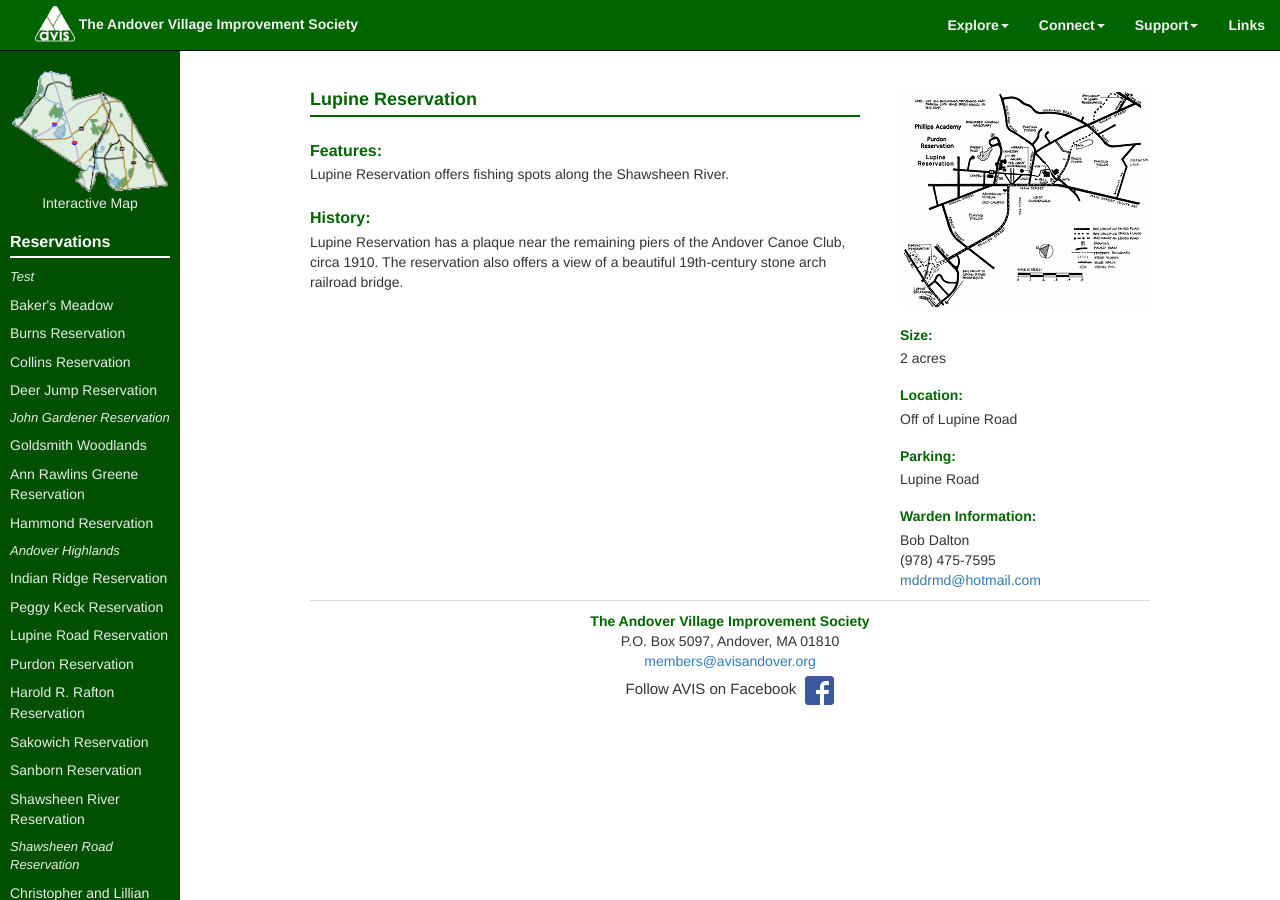
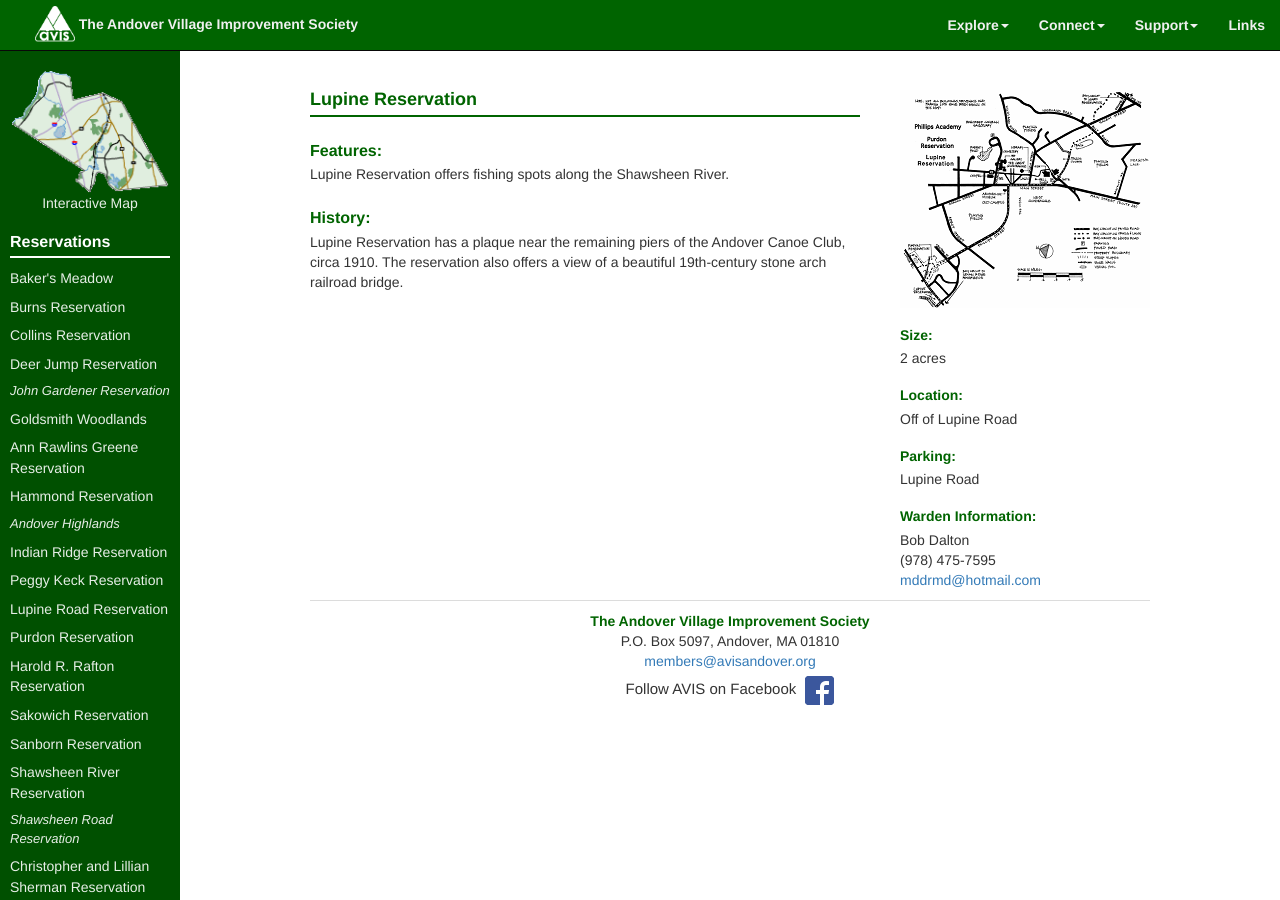
Before and after one commit to avisandover/avis-website, a Jekyll site: the page built from lupine.html, in a window 1280 px wide. Built offline with Jekyll 4.4.1, drawn with Linux system fonts in a browser that asks for light colours.

Commit message:
undo test

```diff
--- a/_layouts/reservation.html
+++ b/_layouts/reservation.html
@@ -25,7 +25,6 @@
       <h4><a href="/reservations.html">Reservations</a></h4>
       <hr>
       <ul>
-        <li>Test</li>
         <li><a href="/bakers.html">Baker's Meadow</a></li>
         <li><a href="/burns.html">Burns Reservation</a></li>
         <li><a href="/collins.html">Collins Reservation</a></li>
```
